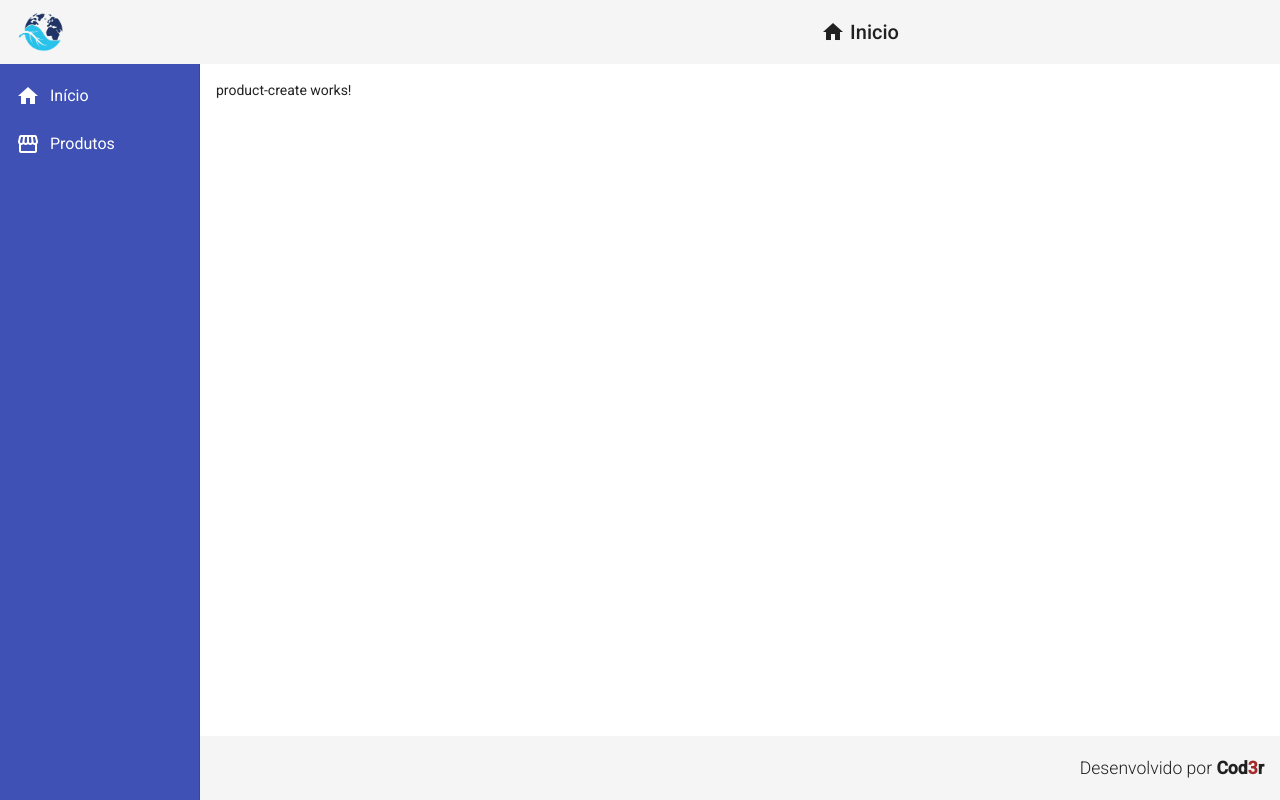
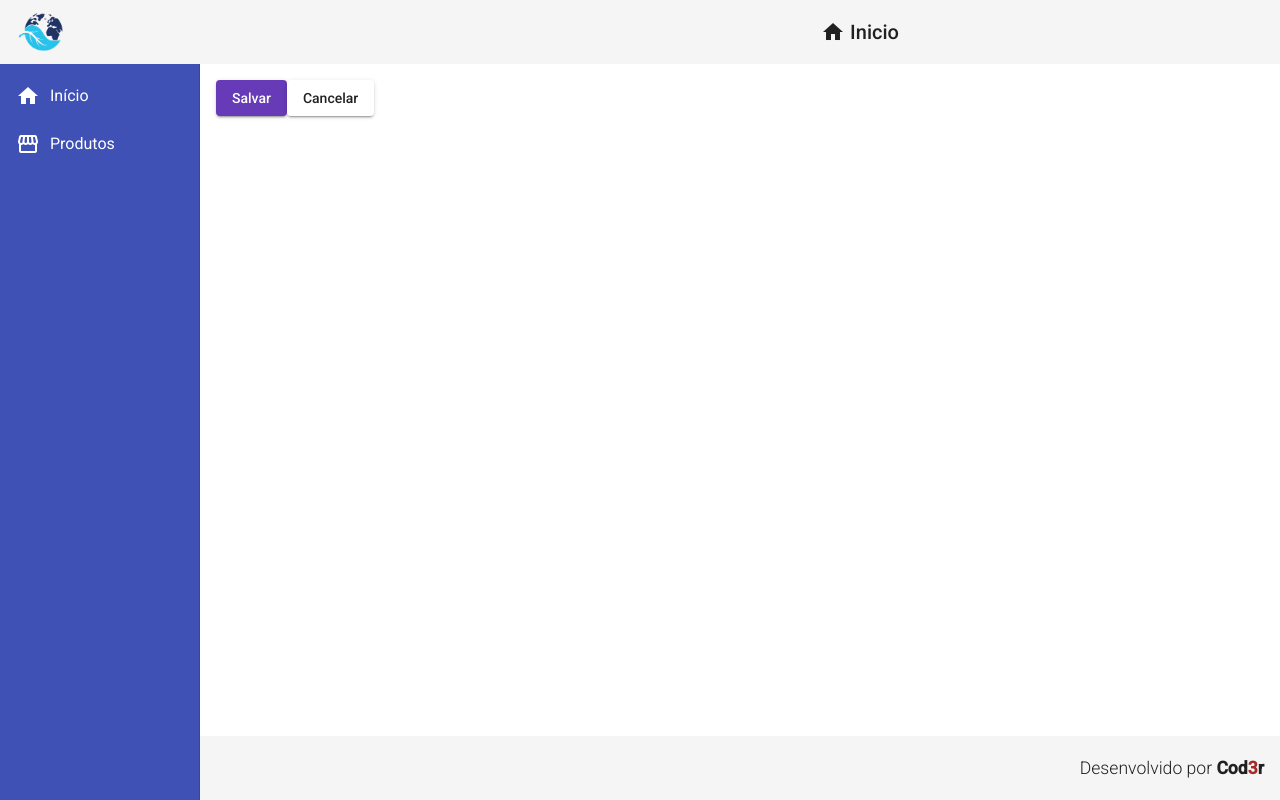
Before and after one commit to HelioAnacronista/Estudo-Angular, an Angular app in the folder frontend/: page /products/create in a window 1280 px wide. Built offline with nearby package versions, Linux system fonts and the light colour scheme.

Commit message:
Product sevice and routing e imports

```diff
--- a/frontend/src/app/app.module.ts
+++ b/frontend/src/app/app.module.ts
@@ -17,6 +17,7 @@
 import { ProductCrudComponent } from './views/product-crud/product-crud.component';
 import { ProductCreateComponent } from './components/product/product-create/product-create.component';
 import { MatButtonModule } from "@angular/material/button";
+import { MatSnackBarModule } from "@angular/material/snack-bar";
 
 @NgModule({
   declarations: [
@@ -37,7 +38,8 @@
     MatSidenavModule,
     MatListModule,
     MatCardModule,
-    MatButtonModule
+    MatButtonModule,
+    MatSnackBarModule
   ],
   providers: [],
   bootstrap: [AppComponent]
--- a/frontend/src/app/components/product/product-create/product-create.component.html
+++ b/frontend/src/app/components/product/product-create/product-create.component.html
@@ -1 +1,7 @@
-<p>product-create works!</p>
+<button mat-raised-button (click)="createProduct()" color="primary">
+   Salvar
+</button>
+
+<button mat-raised-button (click)="cancel()">
+    Cancelar
+ </button>
--- a/frontend/src/app/components/product/product-create/product-create.component.ts
+++ b/frontend/src/app/components/product/product-create/product-create.component.ts
@@ -1,4 +1,6 @@
+import { ProductService } from './../product.service';
 import { Component, OnInit } from '@angular/core';
+import { Router } from '@angular/router';
 
 @Component({
   selector: 'app-product-create',
@@ -7,9 +9,18 @@
 })
 export class ProductCreateComponent implements OnInit {
 
-  constructor() { }
+  constructor(private productService: ProductService, private router: Router) { }
 
   ngOnInit(): void {
+
+  }
+
+  createProduct(): void {
+    this.productService.showMessage('Produto com susesso!')
+  }
+
+  cancel(): void {
+    this.router.navigate(['products'])
   }
 
 }
--- /dev/null
+++ b/frontend/src/app/components/product/product.service.ts
@@ -0,0 +1,22 @@
+import { MatSnackBarModule } from '@angular/material/snack-bar';
+import { Injectable } from '@angular/core';
+import { MatSnackBar } from "@angular/material/snack-bar";
+
+@Injectable({
+  providedIn: 'root'
+})
+export class ProductService {
+
+  constructor(private snackBar : MatSnackBar ) { }
+
+  showMessage(msg: string): void {
+
+    this.snackBar.open(msg, 'X', {
+      duration: 3000,
+      horizontalPosition: "right",
+      verticalPosition: "top"
+    })
+
+  }
+
+}
```
